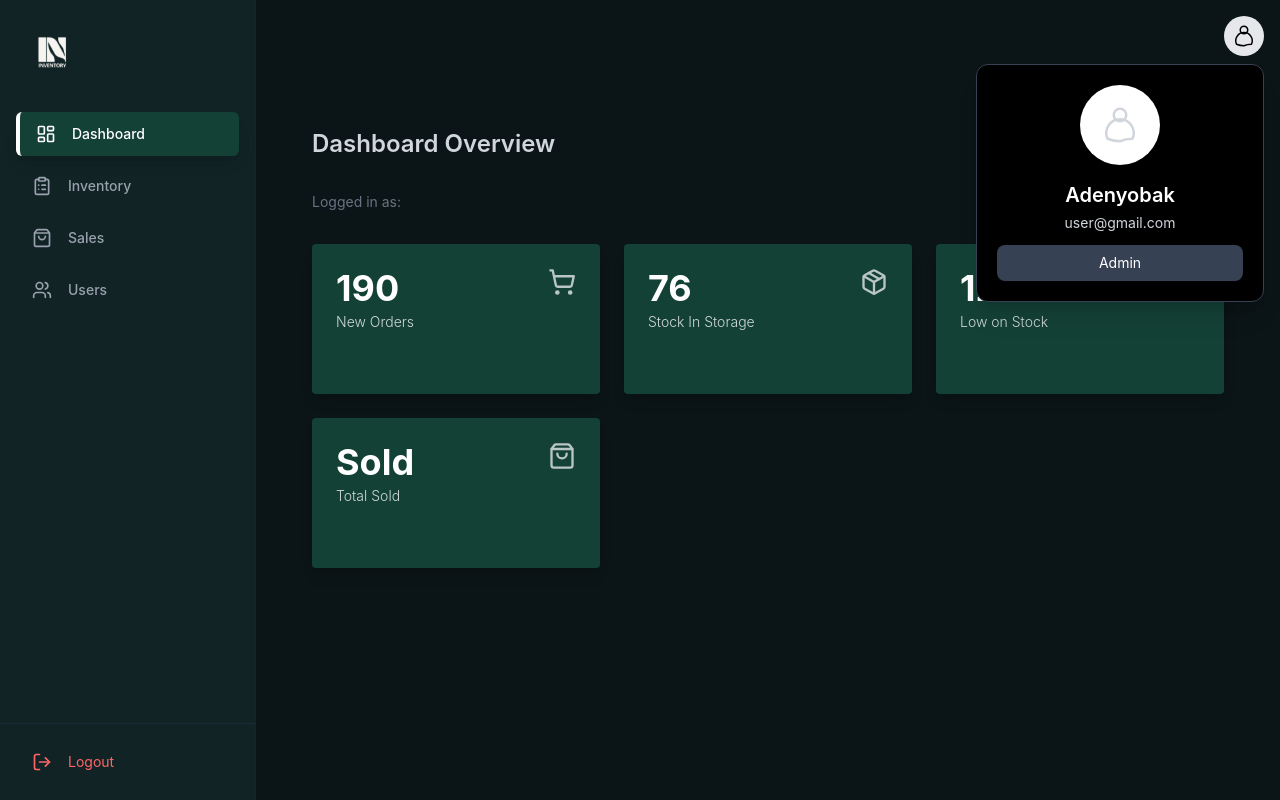
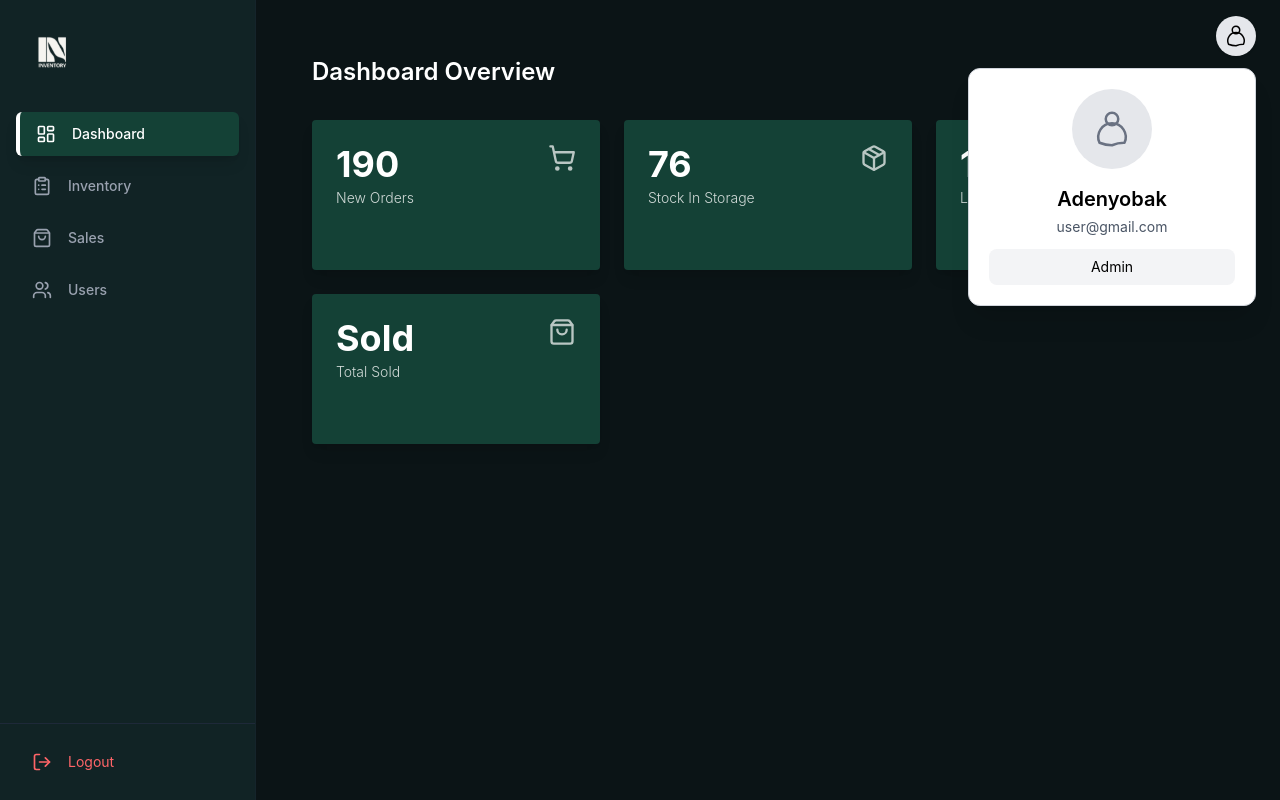
Before and after one commit to adejagadhita/Inventory-Tracker, a React (Vite) app: page /dashboard in a window 1280 px wide. Both pictures are taken after a click on the element 1244 px from the left and 36 px from the top of the page. Built offline with nearby package versions, Linux system fonts and the light colour scheme.

Commit message:
updatehuhucapek

```diff
--- a/src/App.jsx
+++ b/src/App.jsx
@@ -8,6 +8,7 @@ import Dashboard from './pages/Dashboard';
 import Inventory from './pages/Inventory';
 import Sales from './pages/Sales';
 import Users from './pages/Users';
+
 
 // --- Layout Wrapper ---
 const Layout = ({ children }) => {
@@ -26,22 +27,24 @@ const Layout = ({ children }) => {
   return (
     <div className="flex min-h-screen bg-brand-dark text-brand-text font-sans">
 
+      {/* SIDEBAR */}
       {!isPublicPage && <Sidebar />}
 
+      {/* MAIN CONTENT AREA */}
       <main
         className={`
-          flex-1 transition-all duration-300
+          flex-1 transition-all duration-300 relative
           ${!isPublicPage ? 'md:ml-64' : 'w-full'}
         `}
       >
 
-        {/* TOP BAR ICON PROFIL */}
+        {/* FLOATING PROFILE ICON */}
         {!isPublicPage && (
-          <div className="relative w-full flex justify-end p-4 bg-brand-dark">
+          <div className="fixed top-4 right-6 z-50">
 
             {/* ICON PROFIL */}
             <div
-              className="w-10 h-10 bg-gray-200 rounded-full flex items-center justify-center cursor-pointer"
+              className="w-10 h-10 bg-gray-200 rounded-full flex items-center justify-center cursor-pointer shadow"
               onClick={() => setOpenProfile(!openProfile)}
             >
               <svg
@@ -58,18 +61,17 @@ const Layout = ({ children }) => {
               </svg>
             </div>
 
-            {/* POPUP PROFIL */}
+            {/* POPUP PROFILE */}
             {openProfile && (
-              <div className="absolute z-50 top-16 right-4 bg-black -900 text-white p-5 rounded-xl shadow-xl w-72 border border-gray-700">
+              <div className="absolute right-0 mt-3 bg-white text-black p-5 rounded-xl shadow-xl w-72 border border-gray-300">
 
-                {/* Foto (ikon user besar) */}
                 <div className="w-full flex justify-center mb-4">
-                  <div className="w-20 h-20 bg-white -700 rounded-full flex items-center justify-center">
+                  <div className="w-20 h-20 bg-gray-200 rounded-full flex items-center justify-center">
                     <svg
                       fill="none"
                       viewBox="0 0 24 24"
                       stroke="currentColor"
-                      className="w-10 h-10 text-gray-300"
+                      className="w-10 h-10 text-gray-500"
                     >
                       <path strokeLinecap="round" strokeLinejoin="round" strokeWidth={1.5}
                         d="M15.75 6a3.75 3.75 0 11-7.5 0 3.75 3.75 0 017.5 0z" />
@@ -79,14 +81,10 @@ const Layout = ({ children }) => {
                   </div>
                 </div>
 
-                {/* Nama */}
                 <p className="text-xl font-semibold text-center mb-1">{user.name}</p>
+                <p className="text-sm text-center text-gray-600">{user.email}</p>
 
-                {/* Email */}
-                <p className="text-sm text-center text-gray-300">{user.email}</p>
-
-                {/* Role */}
-                <p className="text-center mt-3 bg-gray-700 p-2 rounded-lg text-sm inline-block w-full">
+                <p className="text-center mt-3 bg-gray-100 p-2 rounded-lg text-sm">
                   {user.role}
                 </p>
               </div>
@@ -95,15 +93,15 @@ const Layout = ({ children }) => {
           </div>
         )}
 
-        {/* PAGE CONTENT */}
+        {/* PAGE CONTENT — TANPA mt-16 AGAR TIDAK TURUN */}
         <div className="p-4">
           {children}
         </div>
-
       </main>
     </div>
   );
 };
+
 
 
 // --- Main App Component ---
--- a/src/pages/Dashboard.jsx
+++ b/src/pages/Dashboard.jsx
@@ -19,11 +19,8 @@ const Dashboard = () => {
 
   return (
     <div className="p-10">
-      <h1 className="text-2xl font-semibold text-gray-300 mb-8">Dashboard Overview</h1>
+      <h1 className="text-2xl font-semibold text-white-300 mb-8">Dashboard Overview</h1>
 
-         <p className="text-sm text-gray-500 mb-8">
-        Logged in as: <span className="text-white">{user?.role}</span>
-      </p>
 
       <div className="grid grid-cols-1 md:grid-cols-2 lg:grid-cols-3 gap-6">
         <StatCard title="New Orders" value="190" icon={ShoppingCart} />
```
